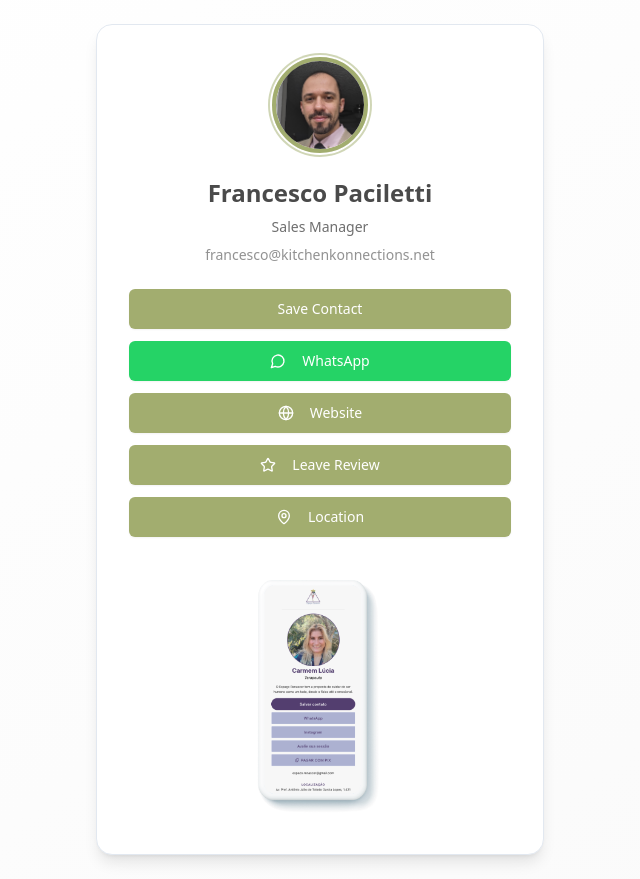
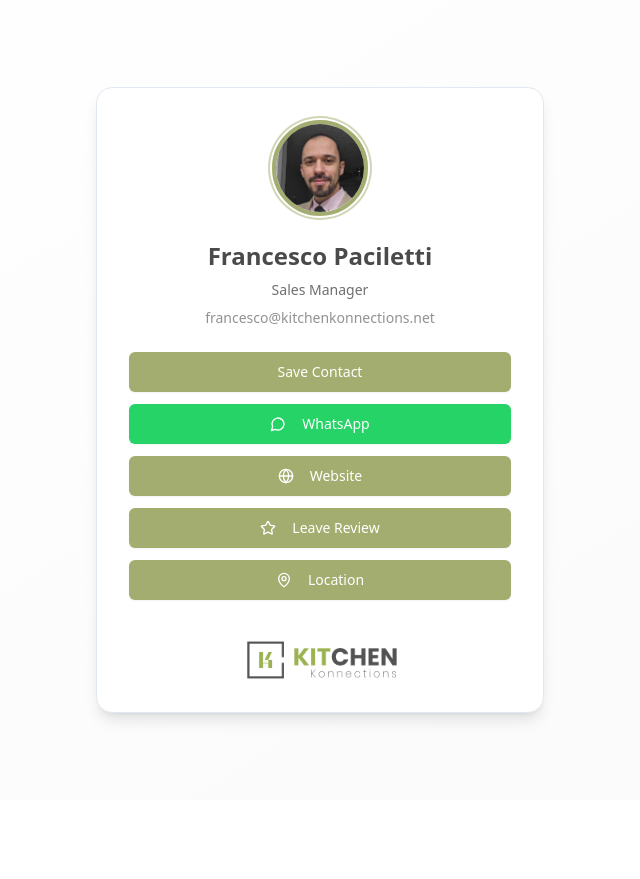
Before and after one commit to ChamBr/nanotag, a React (Vite) app: page /francesco in a window 1280 px wide. Shown: the whole page, without its empty margins (320-960 px from the left). After the commit the page ends 800 px from the top, so only its background shows below. Built offline with nearby package versions, Linux system fonts and the light colour scheme.

Commit message:
Update logo for Francesco's card
Changed the logo on Francesco's virtual card to use the Kitchen Konnections logo.
[skip gpt_engineer]

```diff
--- a/src/components/VirtualCard.tsx
+++ b/src/components/VirtualCard.tsx
@@ -31,7 +31,7 @@ export const VirtualCard = ({
       button: "bg-kitchen-green hover:bg-kitchen-green/90",
       border: "border-kitchen-green",
       text: "text-kitchen-green",
-      logo: "/lovable-uploads/6101ddab-c05a-47dd-9390-55891c3e1bc1.png"
+      logo: "/lovable-uploads/a35f8e8d-bf11-40fa-be6a-883423b8fc7f.png"
     },
     max: {
       background: "bg-gradient-to-br from-white to-gray-50",
@@ -159,7 +159,7 @@ END:VCARD`;
       <img
         src={themeStyles[theme].logo}
         alt="Company Logo"
-        className="w-32 h-auto mt-4 opacity-90 hover:opacity-100 transition-opacity duration-300"
+        className="w-48 h-auto mt-4 opacity-90 hover:opacity-100 transition-opacity duration-300"
       />
     </Card>
   );
```
Also changed, not shown: public/lovable-uploads/a35f8e8d-bf11-40fa-be6a-883423b8fc7f.png (added).
